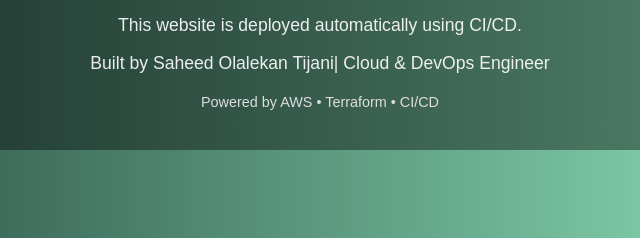
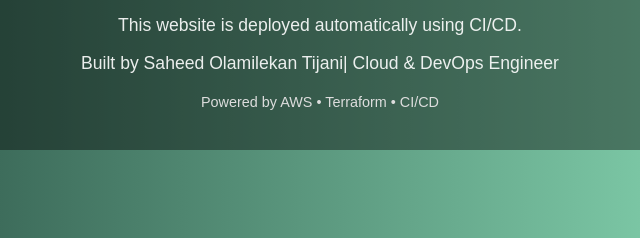
Before and after one commit to saheedtijani0912-sys/aws-private-ec2-alb-terraform-ci-cd, a plain HTML site: page website/index.html in a window 1280 px wide. Shown: the part 383-621 px from the top of the page, 320-960 px from the left. Drawn offline with Linux system fonts and the light colour scheme.

Commit message:
fix: update ssm deployment script and website content

```diff
--- a/website/index.html
+++ b/website/index.html
@@ -54,7 +54,7 @@
         </p>
 
         <p>
-            Built by Saheed Olalekan Tijani| Cloud & DevOps Engineer
+            Built by Saheed Olamilekan Tijani| Cloud & DevOps Engineer
         </p>
 
         <div class="tag">
```
Also changed, not shown: 1 other file.
